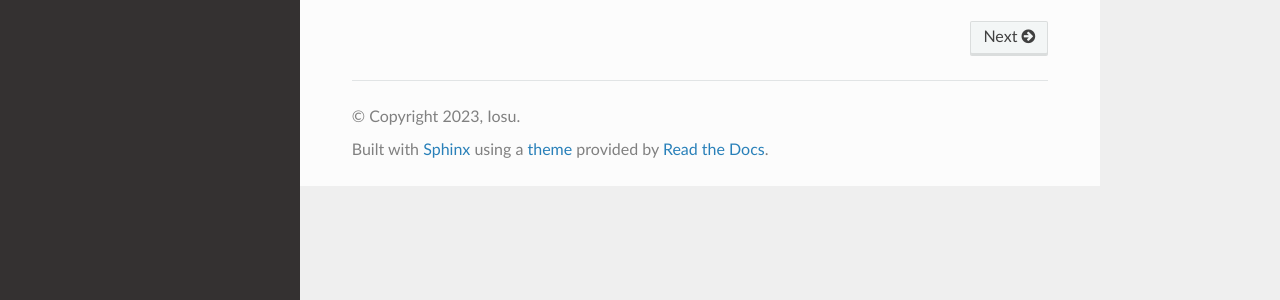
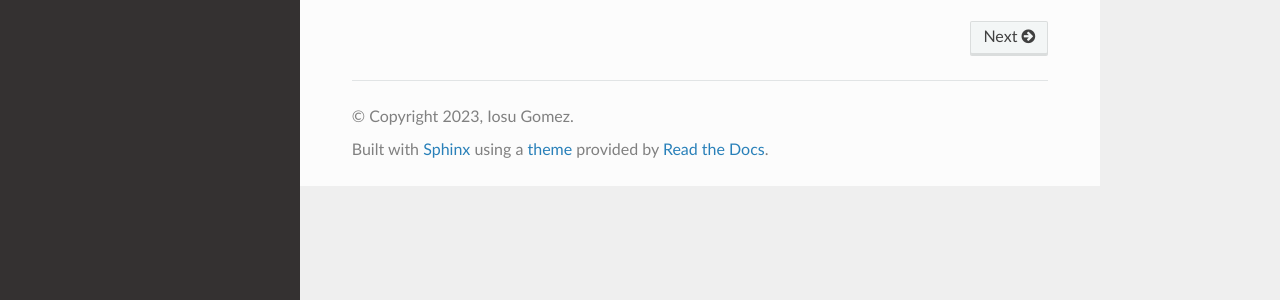
Before and after one commit to iosugomez/iosu-rtd-tutorial, a Sphinx documentation site: the page built from docs/source/index.rst, in a window 1280 px wide. Shown: the part 584-884 px from the top of the page. Built offline with Sphinx 7.4.7 and the Read the Docs theme 2.0.0, drawn with Linux system fonts in a browser that asks for light colours.

Commit message:
Update conf.py

```diff
--- a/docs/source/conf.py
+++ b/docs/source/conf.py
@@ -3,7 +3,7 @@
 # -- Project information
 
 project = 'Doku Adibidea'
-copyright = '2023, Iosu'
+copyright = '2023, Iosu Gomez'
 author = 'Iosu Gomez'
 
 release = '0.1'
@@ -23,6 +23,7 @@ intersphinx_mapping = {
     'python': ('https://docs.python.org/3/', None),
     'sphinx': ('https://www.sphinx-doc.org/en/master/', None),
 }
+
 intersphinx_disabled_domains = ['std']
 
 templates_path = ['_templates']
```
